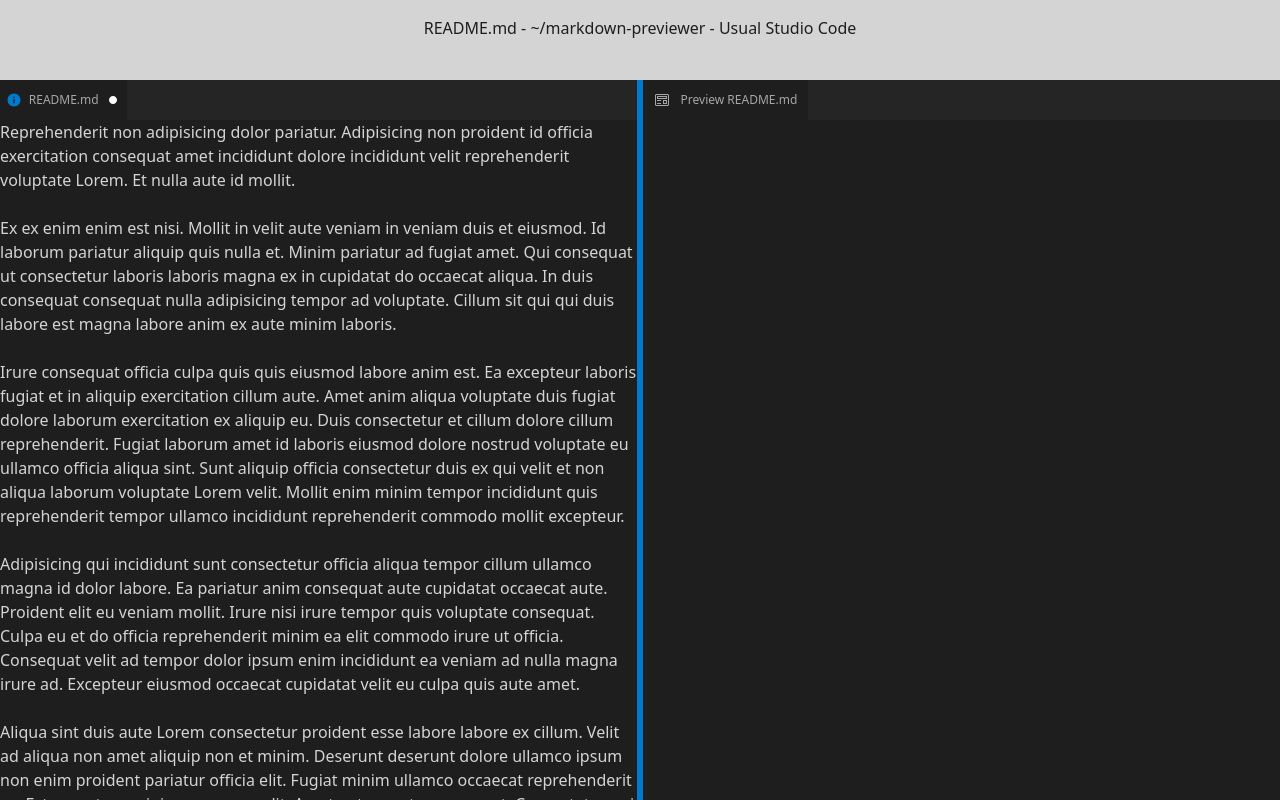
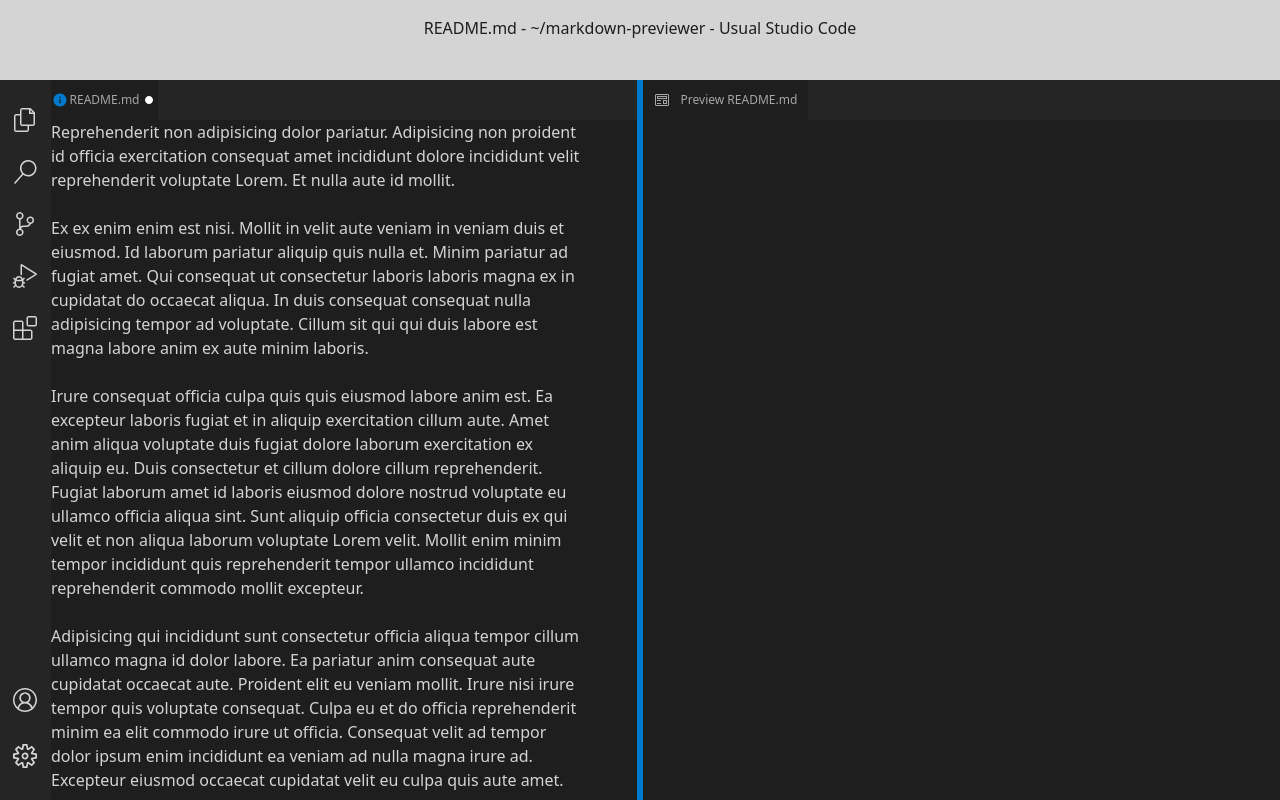
Before and after one commit to kimjisena/markdown-previewer, a React (Create React App) app: page / in a window 1280 px wide. Built offline with nearby package versions, Linux system fonts and the light colour scheme.

Commit message:
implement sidebar

```diff
--- a/src/components/desktop/Editor.jsx
+++ b/src/components/desktop/Editor.jsx
@@ -1,6 +1,13 @@
 import React from 'react';
 import {IoMdInformationCircle} from 'react-icons/io';
 import {GoPrimitiveDot} from 'react-icons/go';
+import {VscFiles} from 'react-icons/vsc';
+import {VscSearch} from 'react-icons/vsc';
+import {VscSourceControl} from 'react-icons/vsc';
+import {VscDebugAlt} from 'react-icons/vsc';
+import {VscExtensions} from 'react-icons/vsc';
+import {VscAccount} from 'react-icons/vsc';
+import { VscSettingsGear } from 'react-icons/vsc';
 
 const placeholder = `Reprehenderit non adipisicing dolor pariatur. Adipisicing non proident id officia exercitation consequat amet incididunt dolore incididunt velit reprehenderit voluptate Lorem. Et nulla aute id mollit.
 
@@ -15,7 +22,20 @@ Aliqua sint duis aute Lorem consectetur proident esse labore labore ex cillum. V
 function Editor() {
   return (
     <div className={`fixed left-0 w-[49.8%] h-[90vh] top-[10vh]`}>
-        <div className={`bg-subhead h-[5vh] text-subheadText text-xs`}>
+        <div className={`absolute left-0 h-full w-[8%] bg-subhead flex flex-col justify-between`}>
+            <div className={`justify-self-start h-[40%] flex flex-col justify-evenly items-center`}>
+                <VscFiles size={`24px`} />
+                <VscSearch size={`24px`} />
+                <VscSourceControl size={`24px`} />
+                <VscDebugAlt size={`24px`} />
+                <VscExtensions size={`24px`} />
+            </div>
+            <div className={`justify-self-end h-[20%] flex flex-col justify-evenly items-center`}>
+                <VscAccount size={`24px`} />
+                <VscSettingsGear size={`24px`} />
+            </div>
+        </div>
+        <div className={`bg-subhead h-[5vh] text-subheadText text-xs px-[8%]`}>
             <div className={'flex h-full bg-black w-[20%] justify-evenly items-center'}>
                 <IoMdInformationCircle className={`bg-black text-blue`} size={`16px`}/>
                 <h1>
@@ -24,7 +44,7 @@ function Editor() {
                 <GoPrimitiveDot className={`text-[white]`} size={`16px`} />
             </div>
         </div>
-        <textarea id="editor" className={`w-full h-full border-0 bg-black`} value={placeholder}>
+        <textarea id="editor" className={`w-full h-full border-0 bg-black px-[8%]`} value={placeholder}>
         </textarea>
     </div>
   );
```
